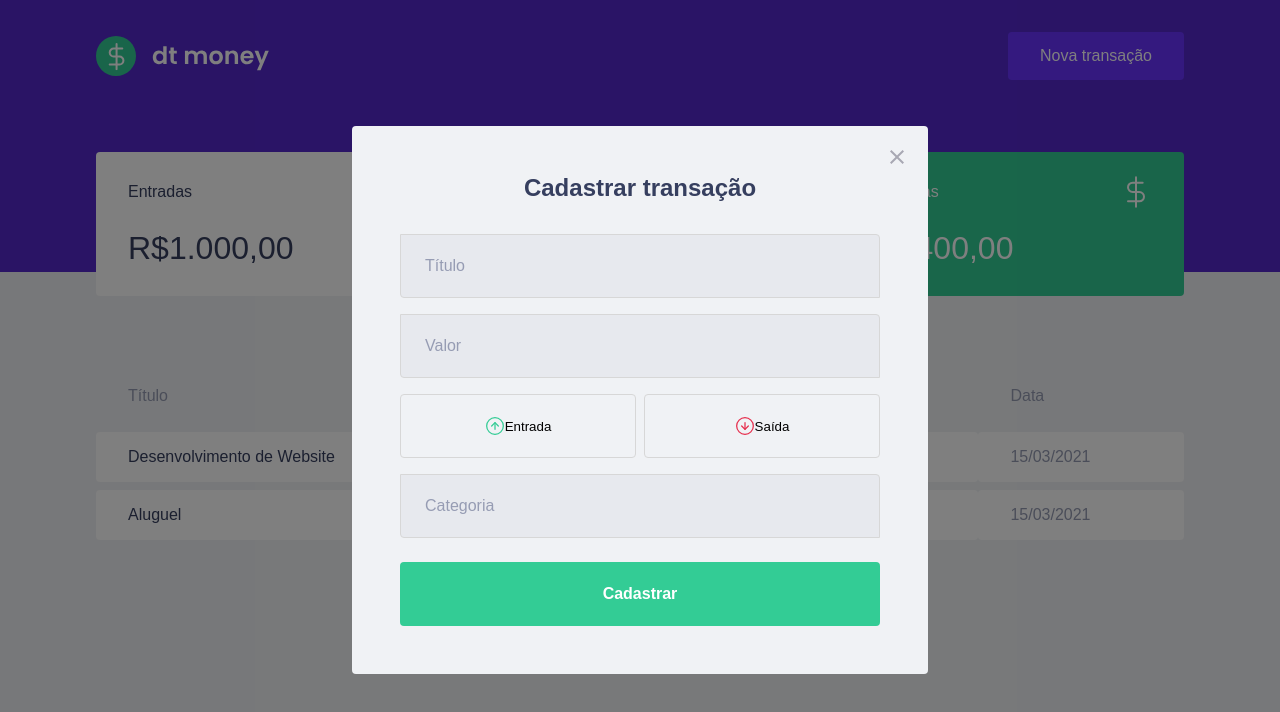
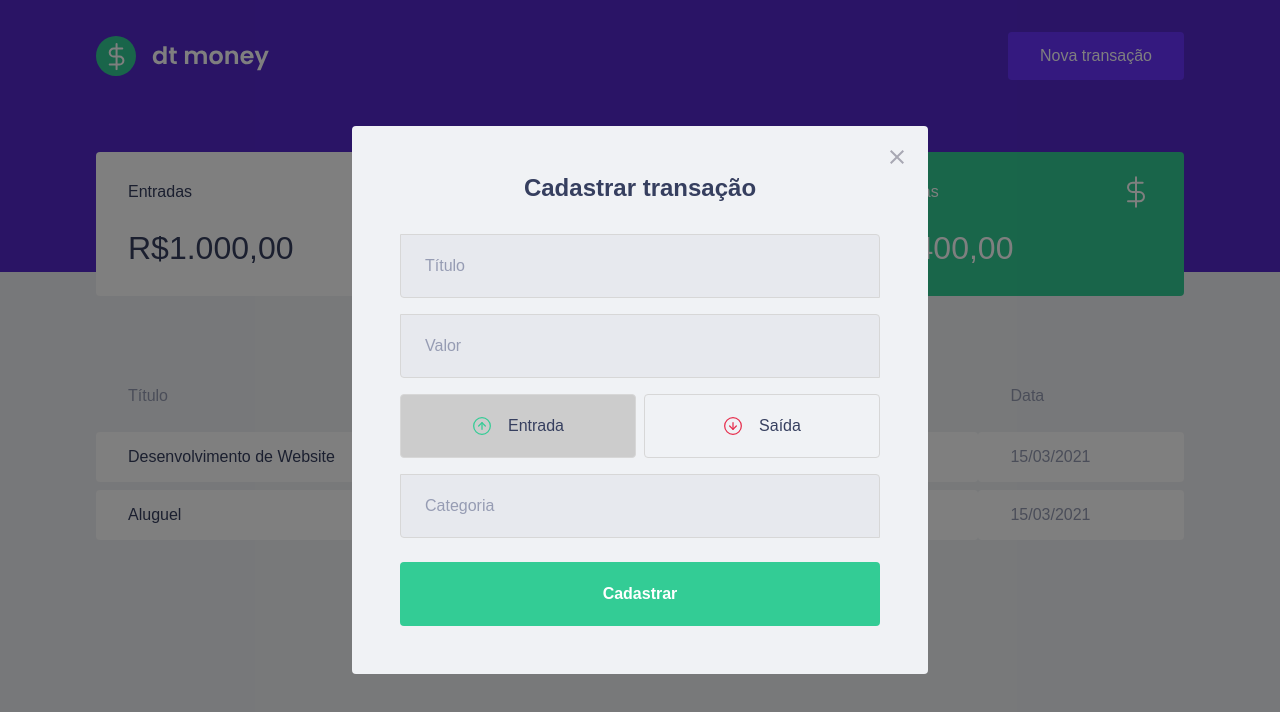
Before and after one commit to murilojssilva/02-ignite-dtmoney, a React (Create React App) app: page / in a window 1280 px wide. Both pictures are taken after a click on the button "Nova transação". Shown: the top 712 px of the page. Built offline with nearby package versions, Linux system fonts and the light colour scheme; no server answers; the HTML template or start-up script is replaced by a standard one; what miragejs would draw is missing.

Commit message:
Aula 18 - Funcionamento dos botoes

```diff
--- a/src/components/NewTransactionModal/index.tsx
+++ b/src/components/NewTransactionModal/index.tsx
@@ -3,7 +3,8 @@ import incomeImg from "../../assets/income.svg";
 import outcomeImg from "../../assets/outcome.svg";
 import closeImg from "../../assets/close.svg";
 
-import { Container, TransactionTypeContainer } from "./styles"
+import { Container, TransactionTypeContainer, RadioBox } from "./styles"
+import { useState } from "react";
 
 Modal.setAppElement("#root");
 
@@ -13,6 +14,7 @@ interface NewTransactionModalProps {
 }
 
 export function NewTransactionModal({ isOpen, onRequestClose }: NewTransactionModalProps) {
+	const [type, setType] = useState('deposit');
 	return (
 		<Modal
 			isOpen={isOpen}
@@ -40,12 +42,20 @@ export function NewTransactionModal({ isOpen, onRequestClose }: NewTransactionMo
 				/>
 
 				<TransactionTypeContainer>
-					<button type="button">
-						<img src={incomeImg} alt="Entrada" /> <span>Entrada</span>
-					</button>
-					<button type="button">
-						<img src={outcomeImg} alt="Saída" /> <span>Saída</span>
-					</button>
+					<RadioBox
+						type="button"
+						onClick={() => setType("deposit")}
+						isActive={type === "deposit"}
+					>
+						<img src={incomeImg} alt="Entrada" /><span> Entrada</span>
+					</RadioBox>
+					<RadioBox
+						type="button"
+						onClick={() => setType("withdraw")}
+						isActive={type === "withdraw"}
+					>
+						<img src={outcomeImg} alt="Saída" /><span> Saída</span>
+					</RadioBox>
 				</TransactionTypeContainer>
 
 				<input
--- a/src/components/NewTransactionModal/styles.ts
+++ b/src/components/NewTransactionModal/styles.ts
@@ -54,17 +54,27 @@ export const TransactionTypeContainer = styled.div`
 	grid-template-columns: repeat(2,1fr);
 	gap: 0.5rem;
 
-	button{
+	button {
+
+	}
+`
+
+interface RadioBoxProps {
+	isActive: boolean;
+}
+
+export const RadioBox = styled.button<RadioBoxProps>`
 	height: 4rem;
 	border: 1px solid var(--input-border);
-		border-radius:0.25rem;
-		background: transparent;
+	border-radius: 0.25rem;
 
-		display:flex;
+	background: ${(props) => props.isActive ? '#ccc' : 'transparent'};
+
+	display: flex;
 	align-items: center;
-		justify-content:center;
+	justify-content: center;
 
-		transition: border-color 0.2;
+	transition: border - color 0.2;
 
 	&:hover{
 		border-color: ${darken(0.1, "#d7d7d7")};
@@ -77,9 +87,8 @@ img{
 
 	span{
 		display: inline - block;
-	margin - left: 1rem;
-	font - size: 1rem;
-	color: var(--text - title);
-}
+		margin-left: 1rem;
+		font-size: 1rem;
+		color: var(--text-title);
 	}
 `
--- a/src/styles/global.ts
+++ b/src/styles/global.ts
@@ -43,7 +43,6 @@ export const GlobalStyle = createGlobalStyle`
 
 	h1,h2,h3,h4,h5,strong{
 		font-weight: 600;
-
 	}
 	button{
 		cursor: pointer;
```
Lines whose indentation alone changed are shown as unchanged.
